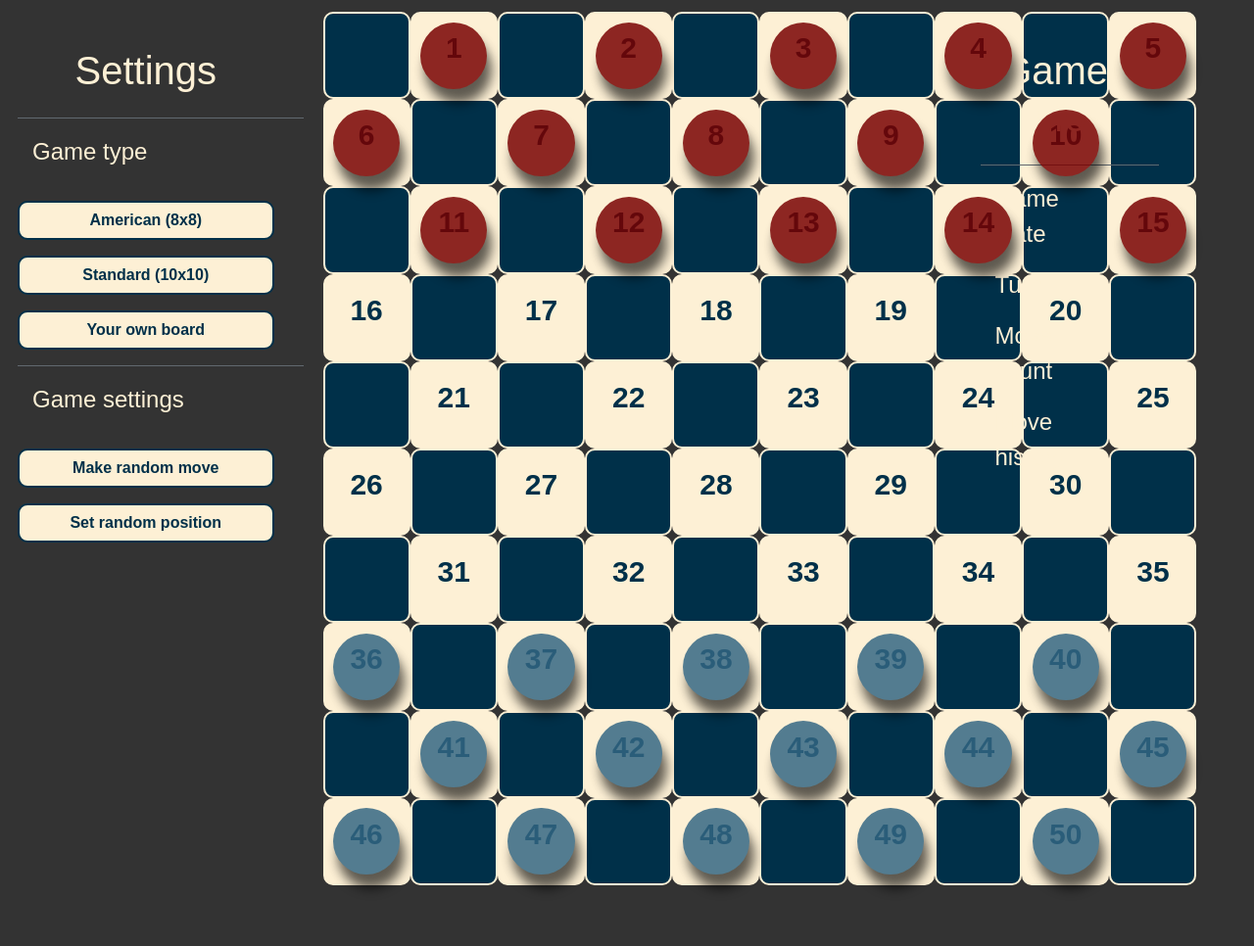
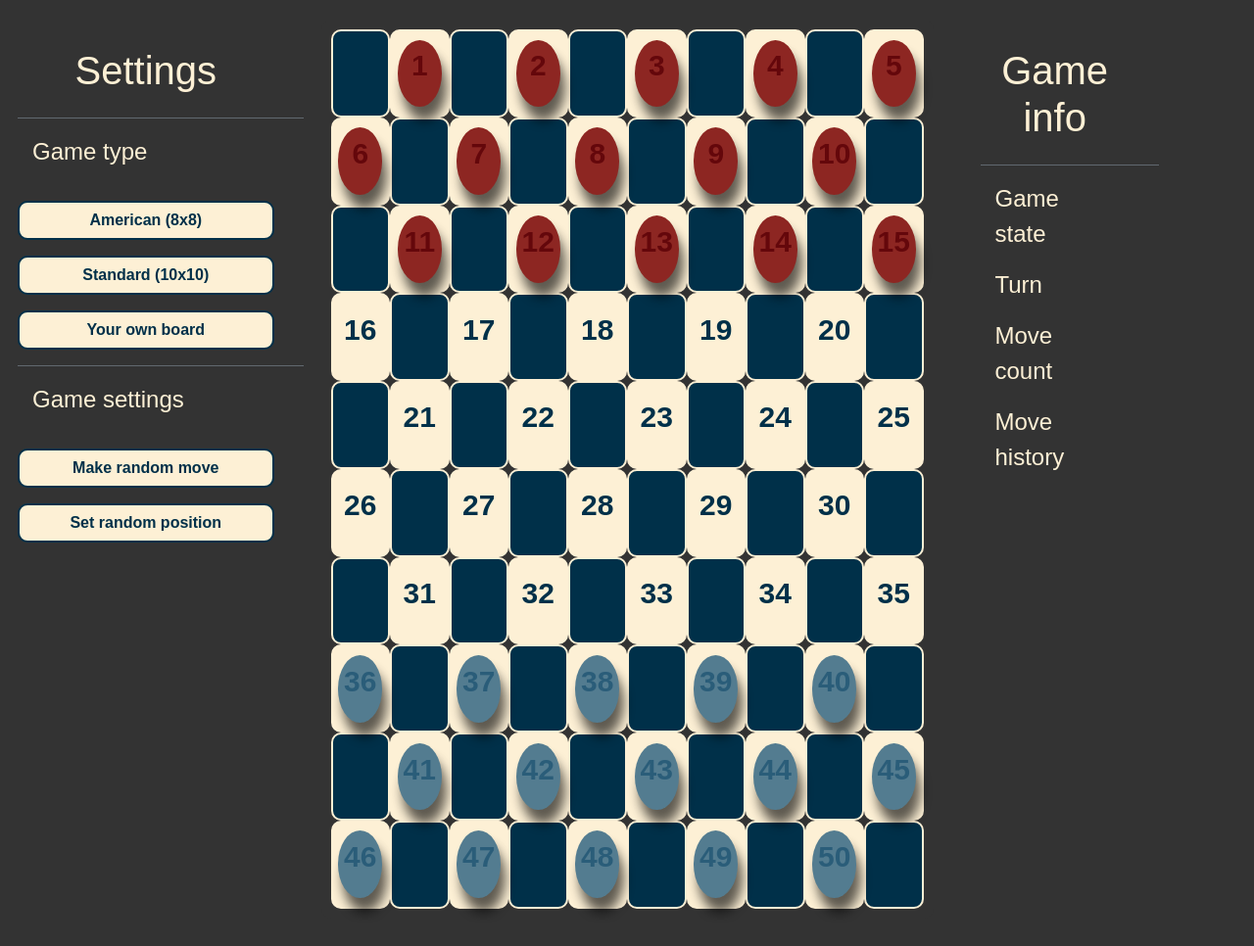
Before and after one commit to miskibin/py-draughts, a FastAPI app: page / in a window 1280 px wide. Shown: the whole page at 98% size. Run offline with FastAPI, Linux system fonts and the light colour scheme; some libraries are stand-ins or nearby versions.

Commit message:
Code cleanup

```diff
--- a/checkers/static/css/style.css
+++ b/checkers/static/css/style.css
@@ -37,11 +37,12 @@ main {
     grid-template-rows: repeat(10, 1fr);
     /* grid-gap: 5px; */
     border: 3px;
-    width: 56rem;
-    height: 56rem;
-    margin: 10px auto;
+    height: 95%;
+    /* height: 56rem; */
+
+    margin: 20px auto;
     background-color: var(--secondary);
-    padding: 2px;
+    padding: 10px;
     border-radius: 10px;
     color: var(--light);
 
--- a/checkers/templates/index.html
+++ b/checkers/templates/index.html
@@ -1,7 +1,7 @@
 <!-- extends base.html -->
 {% extends "base.html" %} {% block content %}
 <main>
-  <div class="row">
+  <div class="row  h-100">
     <div class="col-3 rounded p-5">
       <div class="row">
         <div class="col-12">
@@ -30,7 +30,7 @@
         >
       </div>
     </div>
-    <div class="col-6">
+    <div class="col-6 h-100">
       <div
         id="board"
         class="board"
```
